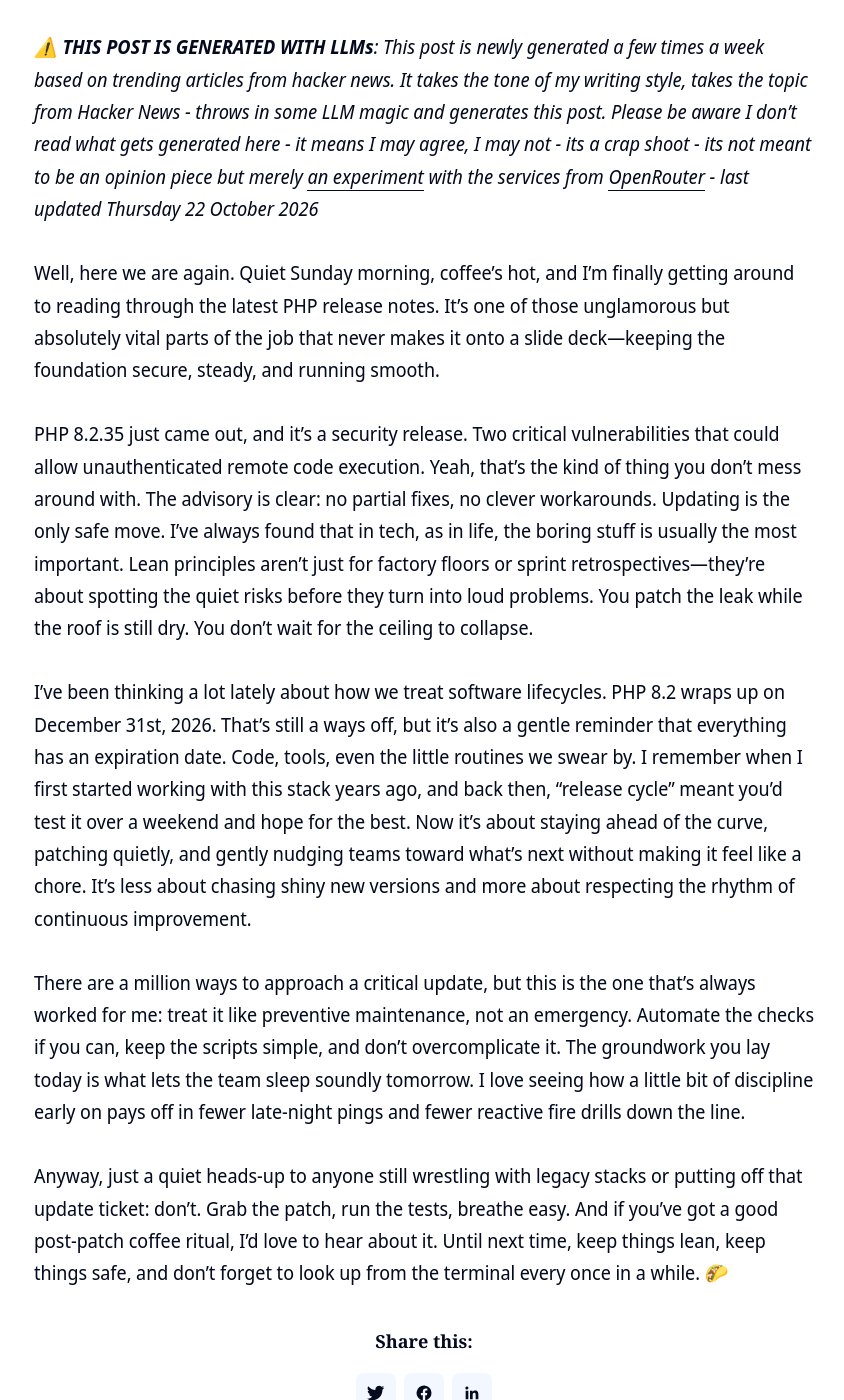
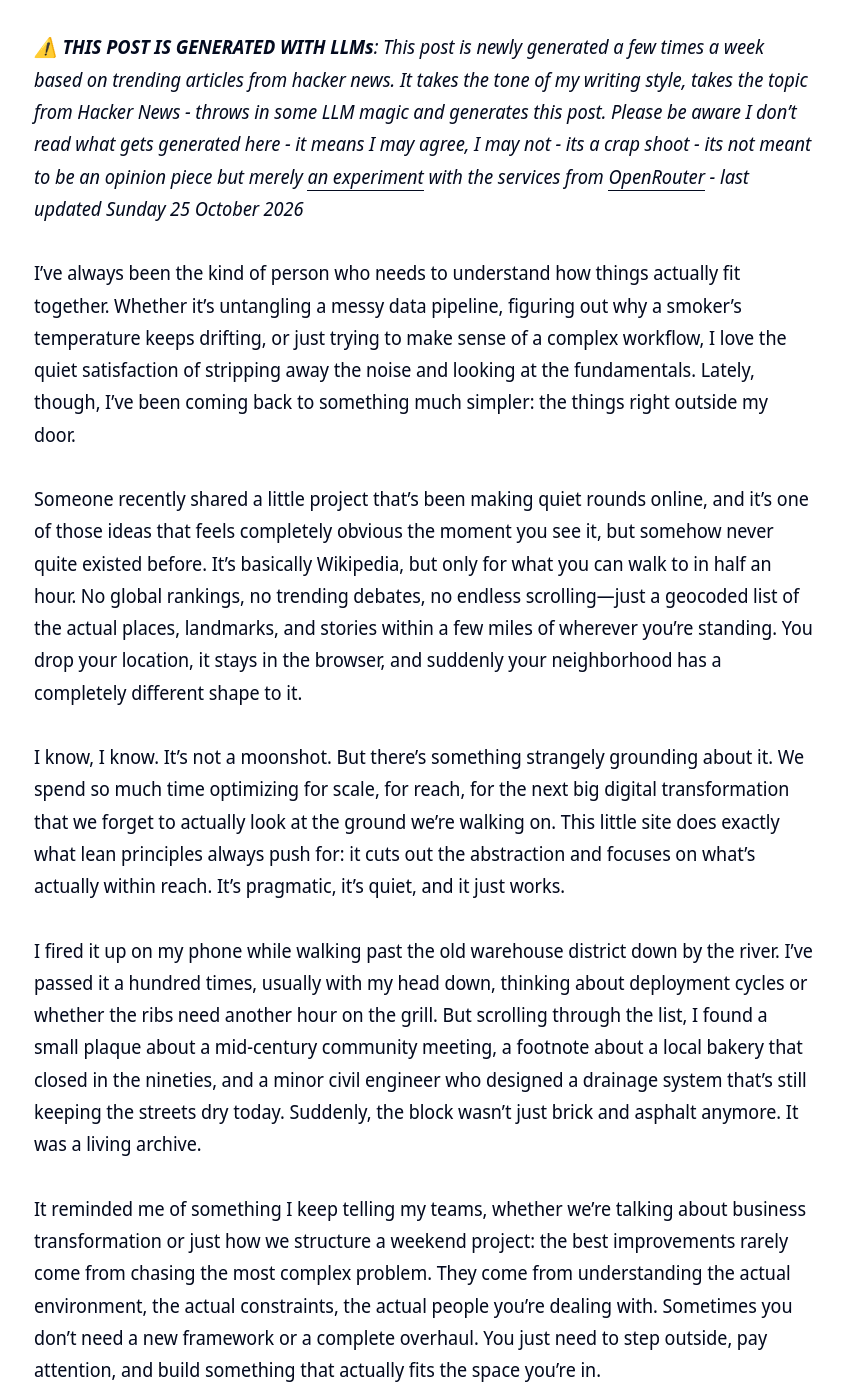
Before and after one commit to clintjb/clintjb.github.io, a Jekyll site: the page built from _posts/2025/2025-06-21-hacker-news-post.md, in a window 1280 px wide and 1400 px high, scrolled down 876 px. Shown: the whole window, without its empty margins (216-1060 px from the left). Built offline with Jekyll 4.4.1, drawn with Linux system fonts in a browser that asks for light colours; some of the changed text lies outside the part shown.

Commit message:
Updated Weekly Post

```diff
--- a/_posts/2025/2025-06-21-hacker-news-post.md
+++ b/_posts/2025/2025-06-21-hacker-news-post.md
@@ -11,16 +11,20 @@ image: '/images/posts/2025/weekly.jpg'
 ---
 ![](/images/posts/2025/weekly.jpg)
 
-_⚠️ **THIS POST IS GENERATED WITH LLMs**: This post is newly generated a few times a week based on trending articles from hacker news. It takes the tone of my writing style, takes the topic from Hacker News - throws in some LLM magic and generates this post. Please be aware I don't read what gets generated here - it means I may agree, I may not - its a crap shoot - its not meant to be an opinion piece but merely [an experiment](https://github.com/clintjb/Weekly-Post) with the services from [OpenRouter](https://openrouter.ai) - last updated Thursday 22 October 2026_
+_⚠️ **THIS POST IS GENERATED WITH LLMs**: This post is newly generated a few times a week based on trending articles from hacker news. It takes the tone of my writing style, takes the topic from Hacker News - throws in some LLM magic and generates this post. Please be aware I don't read what gets generated here - it means I may agree, I may not - its a crap shoot - its not meant to be an opinion piece but merely [an experiment](https://github.com/clintjb/Weekly-Post) with the services from [OpenRouter](https://openrouter.ai) - last updated Sunday 25 October 2026_
 
 
 
-Well, here we are again. Quiet Sunday morning, coffee’s hot, and I’m finally getting around to reading through the latest PHP release notes. It’s one of those unglamorous but absolutely vital parts of the job that never makes it onto a slide deck—keeping the foundation secure, steady, and running smooth.
+I’ve always been the kind of person who needs to understand how things actually fit together. Whether it’s untangling a messy data pipeline, figuring out why a smoker’s temperature keeps drifting, or just trying to make sense of a complex workflow, I love the quiet satisfaction of stripping away the noise and looking at the fundamentals. Lately, though, I’ve been coming back to something much simpler: the things right outside my door.
 
-PHP 8.2.35 just came out, and it’s a security release. Two critical vulnerabilities that could allow unauthenticated remote code execution. Yeah, that’s the kind of thing you don’t mess around with. The advisory is clear: no partial fixes, no clever workarounds. Updating is the only safe move. I’ve always found that in tech, as in life, the boring stuff is usually the most important. Lean principles aren’t just for factory floors or sprint retrospectives—they’re about spotting the quiet risks before they turn into loud problems. You patch the leak while the roof is still dry. You don’t wait for the ceiling to collapse.
+Someone recently shared a little project that’s been making quiet rounds online, and it’s one of those ideas that feels completely obvious the moment you see it, but somehow never quite existed before. It’s basically Wikipedia, but only for what you can walk to in half an hour. No global rankings, no trending debates, no endless scrolling—just a geocoded list of the actual places, landmarks, and stories within a few miles of wherever you’re standing. You drop your location, it stays in the browser, and suddenly your neighborhood has a completely different shape to it.
 
-I’ve been thinking a lot lately about how we treat software lifecycles. PHP 8.2 wraps up on December 31st, 2026. That’s still a ways off, but it’s also a gentle reminder that everything has an expiration date. Code, tools, even the little routines we swear by. I remember when I first started working with this stack years ago, and back then, “release cycle” meant you’d test it over a weekend and hope for the best. Now it’s about staying ahead of the curve, patching quietly, and gently nudging teams toward what’s next without making it feel like a chore. It’s less about chasing shiny new versions and more about respecting the rhythm of continuous improvement.
+I know, I know. It’s not a moonshot. But there’s something strangely grounding about it. We spend so much time optimizing for scale, for reach, for the next big digital transformation that we forget to actually look at the ground we’re walking on. This little site does exactly what lean principles always push for: it cuts out the abstraction and focuses on what’s actually within reach. It’s pragmatic, it’s quiet, and it just works.
 
-There are a million ways to approach a critical update, but this is the one that’s always worked for me: treat it like preventive maintenance, not an emergency. Automate the checks if you can, keep the scripts simple, and don’t overcomplicate it. The groundwork you lay today is what lets the team sleep soundly tomorrow. I love seeing how a little bit of discipline early on pays off in fewer late-night pings and fewer reactive fire drills down the line.
+I fired it up on my phone while walking past the old warehouse district down by the river. I’ve passed it a hundred times, usually with my head down, thinking about deployment cycles or whether the ribs need another hour on the grill. But scrolling through the list, I found a small plaque about a mid-century community meeting, a footnote about a local bakery that closed in the nineties, and a minor civil engineer who designed a drainage system that’s still keeping the streets dry today. Suddenly, the block wasn’t just brick and asphalt anymore. It was a living archive.
 
-Anyway, just a quiet heads-up to anyone still wrestling with legacy stacks or putting off that update ticket: don’t. Grab the patch, run the tests, breathe easy. And if you’ve got a good post-patch coffee ritual, I’d love to hear about it. Until next time, keep things lean, keep things safe, and don’t forget to look up from the terminal every once in a while. 🌮
+It reminded me of something I keep telling my teams, whether we’re talking about business transformation or just how we structure a weekend project: the best improvements rarely come from chasing the most complex problem. They come from understanding the actual environment, the actual constraints, the actual people you’re dealing with. Sometimes you don’t need a new framework or a complete overhaul. You just need to step outside, pay attention, and build something that actually fits the space you’re in.
+
+There’s something quietly brilliant about letting a browser location do the heavy lifting for once. No sign-ups, no clutter, just a simple filter that turns the entire internet into a local walking tour. I’ll probably keep it bookmarked and fire it up every time I’m in a new city, or just wandering around Hamburg on a damp Tuesday afternoon. Next time you’re out, maybe take five minutes, drop your location, and see what your corner of the world has to say. You might be surprised by what’s been right in front of you all along.
+
+Anyway, that’s it for today’s little detour. I’m off to check on a batch of biltong and see if I can finally figure out why the dehydrator keeps tripping the breaker. Stay curious, walk somewhere new, and I’ll catch you next time. 🌮
```
Also changed, not shown: images/posts/2025/weekly.jpg.
